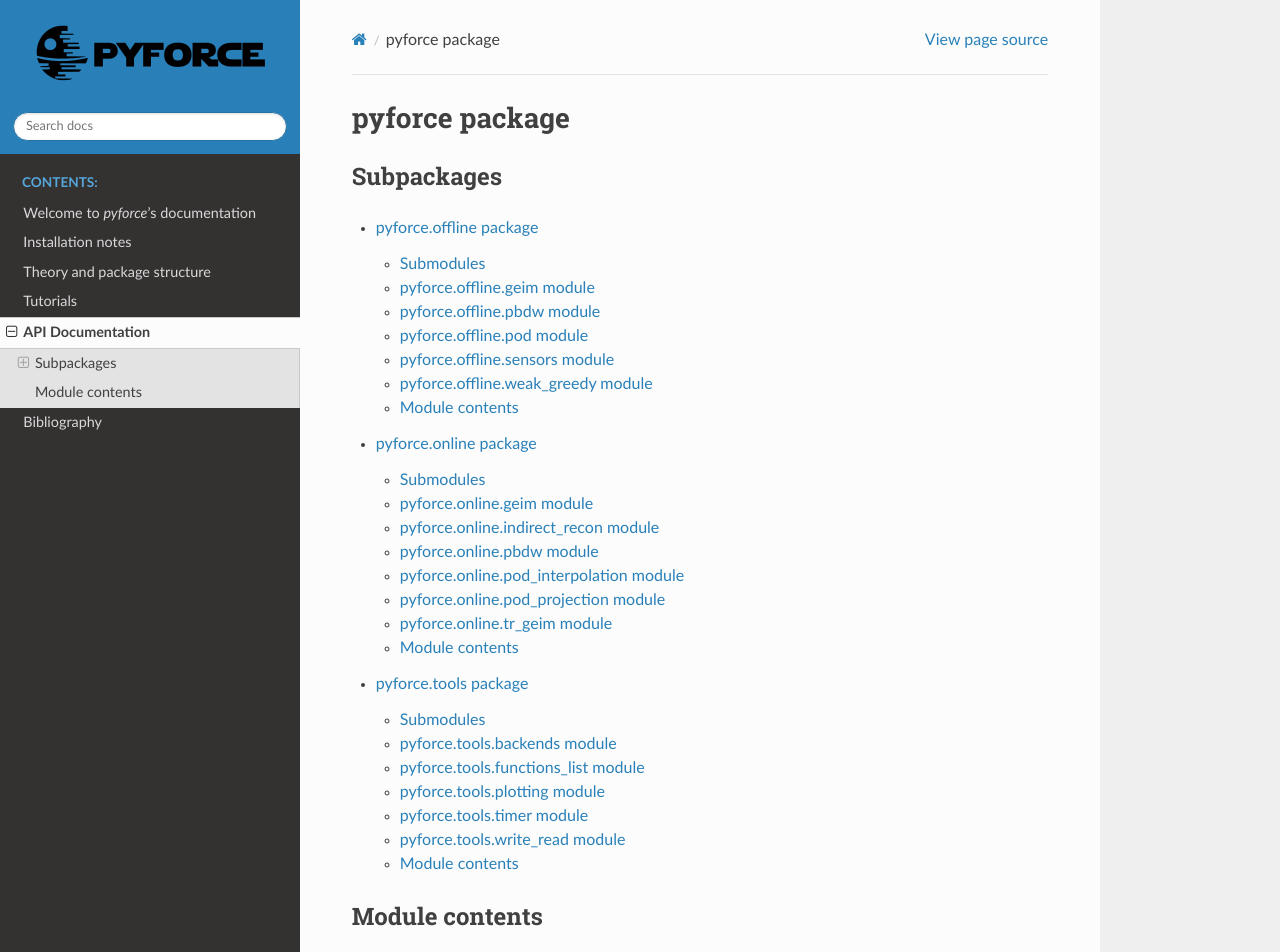
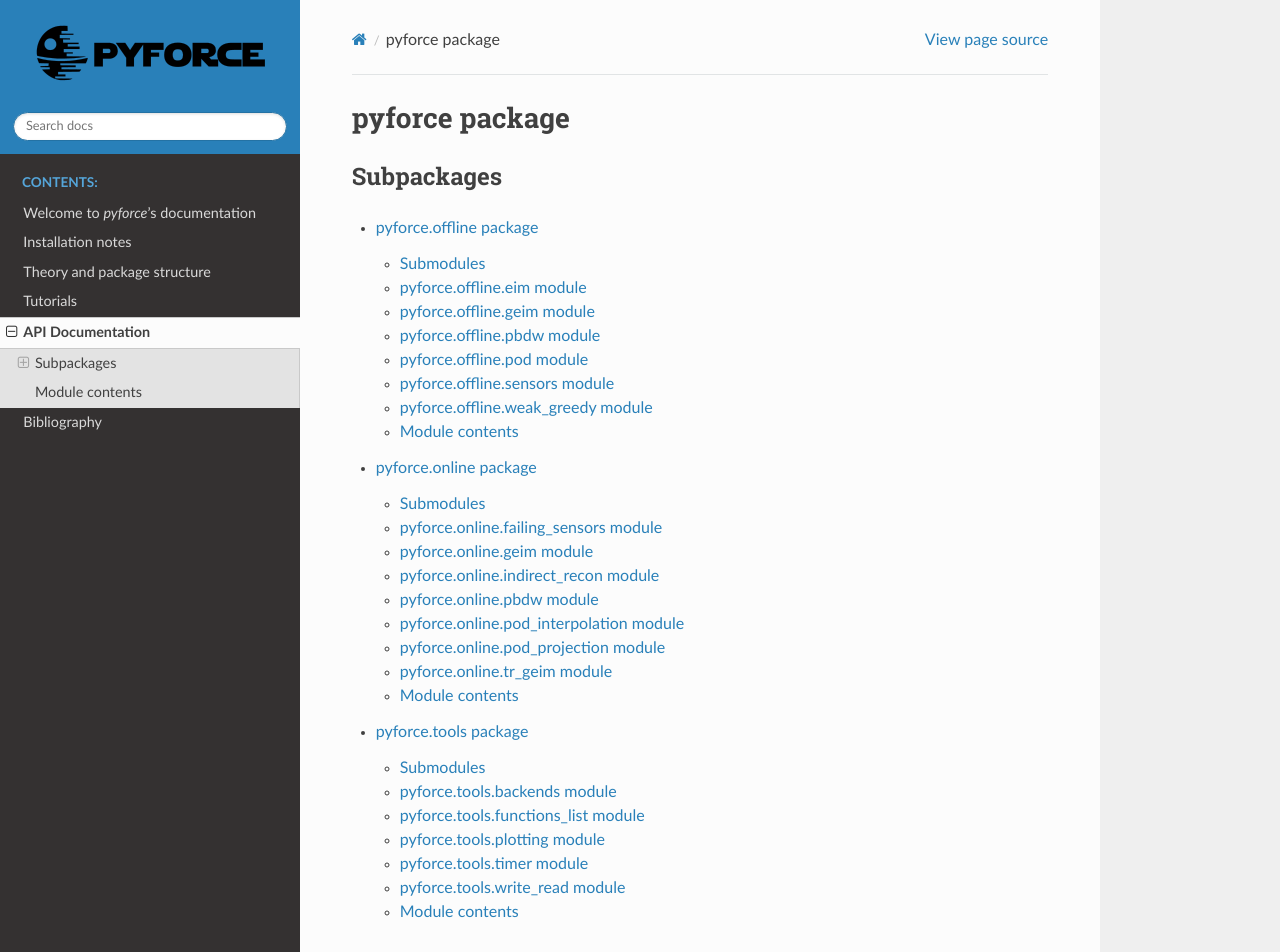
Before and after one commit to ERMETE-Lab/ROSE-pyforce, a Sphinx documentation site: the page built from docs/api/pyforce.rst, in a window 1280 px wide and 1293 px high, cut to the strip 0-952 px from the top of the window. Built offline with Sphinx 7.4.7 and the Read the Docs theme 3.1.0, drawn with Linux system fonts in a browser that asks for light colours; pages that are not in the unit, such as notebooks, are missing from menus; the version number could not be read and is left out.

```diff
--- a/docs/api/pyforce.offline.rst
+++ b/docs/api/pyforce.offline.rst
@@ -3,6 +3,14 @@ pyforce.offline package
 
 Submodules
 ----------
+
+pyforce.offline.eim module
+--------------------------
+
+.. automodule:: pyforce.offline.eim
+   :members:
+   :undoc-members:
+   :show-inheritance:
 
 pyforce.offline.geim module
 ---------------------------
--- a/docs/api/pyforce.online.rst
+++ b/docs/api/pyforce.online.rst
@@ -3,6 +3,14 @@ pyforce.online package
 
 Submodules
 ----------
+
+pyforce.online.failing\_sensors module
+--------------------------------------
+
+.. automodule:: pyforce.online.failing_sensors
+   :members:
+   :undoc-members:
+   :show-inheritance:
 
 pyforce.online.geim module
 --------------------------
```
